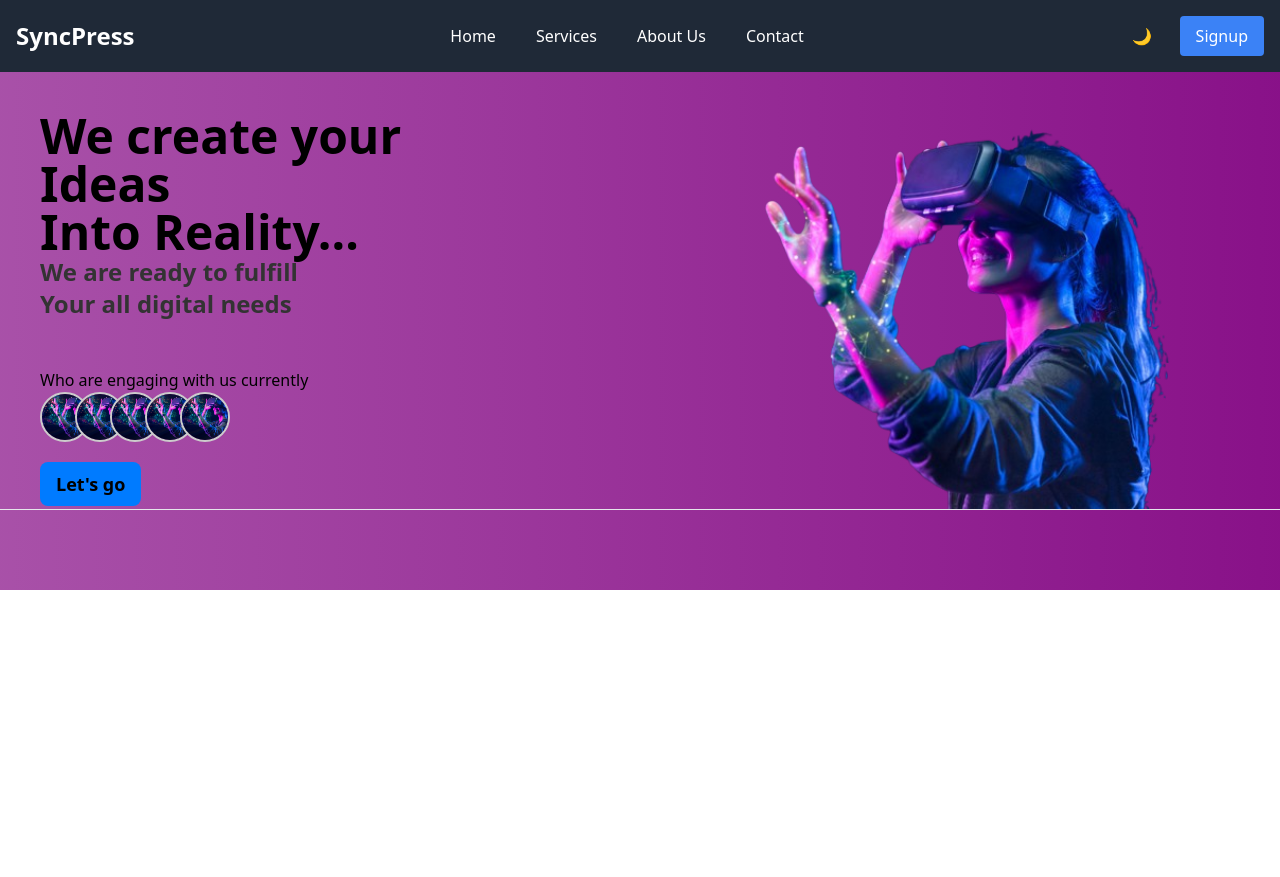
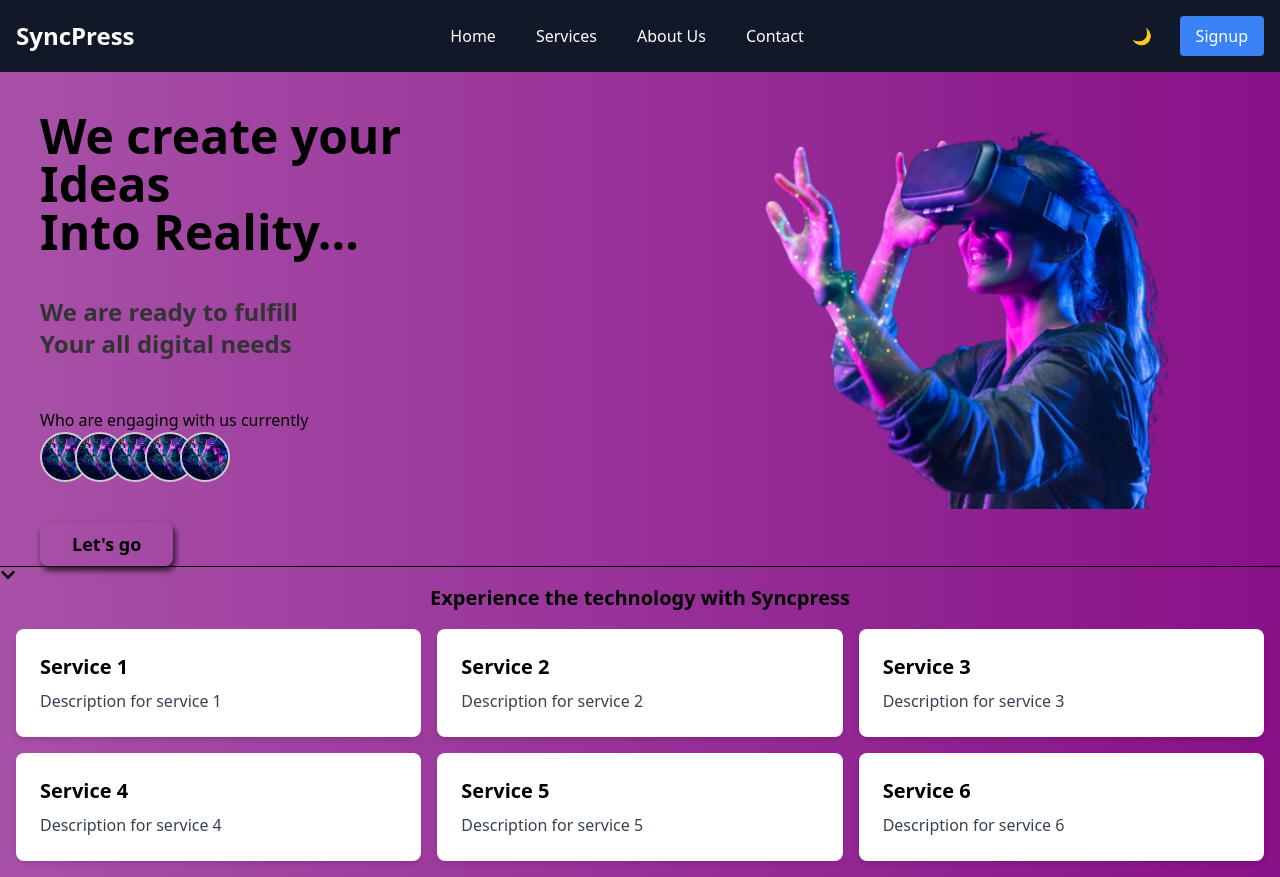
Before and after one commit to GAP-Pathum/SyncPress, a React (Vite) app: page / in a window 1280 px wide. Before the commit the page ends 800 px from the top, so only its background shows below. Built offline with nearby package versions, Linux system fonts and the light colour scheme.

Commit message:
Add ServiceCards component, enhance Home and Login pages, and update theme colors

```diff
--- a/package.json
+++ b/package.json
@@ -13,10 +13,15 @@
     "@emotion/react": "^11.13.3",
     "@emotion/styled": "^11.13.0",
     "@mui/material": "^6.1.6",
+    "@syncfusion/ej2-react-layouts": "^27.2.2",
     "firebase": "^11.0.1",
     "react": "^18.3.1",
+    "react-chrono": "^2.6.1",
     "react-dom": "^18.3.1",
+    "react-icons": "^5.3.0",
     "react-router-dom": "^6.28.0",
+    "react-scroll": "^1.9.0",
+    "react-timeline": "^0.0.9",
     "sweetalert2": "^11.14.5"
   },
   "devDependencies": {
--- a/src/components/navbar/navbar.jsx
+++ b/src/components/navbar/navbar.jsx
@@ -2,7 +2,7 @@ import React from 'react';
 
 const Navbar = ({ isDarkMode, setIsDarkMode }) => {
     return (
-        <nav className="bg-gray-800 p-4 flex justify-between items-center">
+        <nav className="bg-gray-900 p-4 flex justify-between items-center">
             <div className="text-white text-2xl font-bold">SyncPress</div>
             <ul className="flex space-x-10">
                 <li className="nav-item">
--- /dev/null
+++ b/src/components/servicecards.jsx
@@ -0,0 +1,25 @@
+import React from 'react';
+
+const services = [
+    { title: 'Service 1', description: 'Description for service 1' },
+    { title: 'Service 2', description: 'Description for service 2' },
+    { title: 'Service 3', description: 'Description for service 3' },
+    { title: 'Service 4', description: 'Description for service 4' },
+    { title: 'Service 5', description: 'Description for service 5' },
+    { title: 'Service 6', description: 'Description for service 6' },
+];
+
+const ServiceCards = () => {
+    return (
+        <div className="grid grid-cols-1 sm:grid-cols-2 lg:grid-cols-3 gap-4 p-4">
+            {services.map((service, index) => (
+                <div key={index} className="bg-white shadow-md rounded-lg p-6">
+                    <h3 className="text-xl font-semibold mb-2">{service.title}</h3>
+                    <p className="text-gray-700">{service.description}</p>
+                </div>
+            ))}
+        </div>
+    );
+};
+
+export default ServiceCards;
--- a/src/constants/colors.jsx
+++ b/src/constants/colors.jsx
@@ -7,6 +7,7 @@ const lightTheme = {
     accentSecondary: '#0056b3',
     border: '#E0E0E0',
     error: '#FF4D4F',
+    cardBackground: '#f0f0f0',
     gradient: {
         background: 'linear-gradient(270deg, purple, white)',
         backgroundSize: '400% 400%',
@@ -23,6 +24,7 @@ const darkTheme = {
     accentSecondary: '#66A3FF',
     border: '#333333',
     error: '#FF4D4F',
+    cardBackground: '#0f0f0f',
     gradient: {
         background: 'linear-gradient(270deg, purple, blue, black)',
         backgroundSize: '400% 400%',
--- a/src/pages/Login.jsx
+++ b/src/pages/Login.jsx
@@ -1,14 +1,20 @@
-import React, { useState } from 'react';
+import React, { useState, useEffect } from 'react';
 import Swal from 'sweetalert2';
 import { getAuth, signInWithEmailAndPassword } from "firebase/auth";
 import TextField from '@mui/material/TextField';
 import Button from '@mui/material/Button';
 import Link from '@mui/material/Link';
-import { lightTheme, darkTheme } from '../constants/colors';
+import { lightTheme, darkTheme, gradientAnimation } from '../constants/colors';
+import { Fonts } from '../constants/fonts';
 
 function Login() {
   const [isDarkMode, setIsDarkMode] = useState(false);
   const colors = isDarkMode ? darkTheme : lightTheme;
+
+  useEffect(() => {
+    const styleSheet = document.styleSheets[0];
+    styleSheet.insertRule(gradientAnimation, styleSheet.cssRules.length);
+  }, []);
 
   const [formData, setFormData] = useState({
     email: '',
@@ -50,7 +56,12 @@ function Login() {
   };
 
   return (
-    <div className="gradient-bg">
+    <div
+      style={{
+        background: colors.gradient.background,
+        animation: colors.gradient.animation,
+      }}
+    >
       <nav className="bg-gray-800 p-4 flex justify-between items-center">
         <div className="text-white text-2xl font-bold">SyncPress</div>
         <div className="flex items-center space-x-4">
@@ -60,7 +71,6 @@ function Login() {
               padding: '8px 12px',
               borderRadius: '4px',
               cursor: 'pointer',
-              backgroundColor: isDarkMode ? '#f9f9f9' : '#1f2937',
               color: isDarkMode ? '#1f2937' : '#f9f9f9',
               transition: 'background-color 0.3s, color 0.3s'
             }}
@@ -75,18 +85,18 @@ function Login() {
 
       <div
         className="flex items-center justify-center min-h-screen"
-        style={{ backgroundColor: colors.background }}
+        style={{ backgroundColor: colors.gradient }}
       >
         <div
-          className="w-full max-w-md p-8 space-y-8 rounded-lg"
+          className="w-8/9 p-6 space-y-8 rounded-lg"
           style={{
-            backgroundColor: colors.cardBackground,
-            color: colors.textPrimary,
-            boxShadow: '0px 4px 10px rgba(0, 0, 0, 0.1)',
+            backgroundColor: colors.backgroundSecondary,
+            color: colors.gradient,
+            boxShadow: '0px 4px 10px rgba(0, 0, 0, 0.8)',
           }}
         >
-          <h1 className="text-2xl font-bold text-center">Welcome back to SyncPress</h1>
-          <h2 className="text-xl font-semibold text-center">Login</h2>
+          <h1 className="text-2xl font-bold text-center" style={{ color: colors.textPrimary }}>Welcome back to SyncPress</h1>
+          <h2 className="text-xl font-semibold text-center" style={{ color: colors.textPrimary }}>Login</h2>
           <form onSubmit={handleSubmit} className="space-y-6">
             <div className="space-y-2">
               <TextField
@@ -125,7 +135,7 @@ function Login() {
               style={{
                 backgroundColor: colors.accentPrimary,
                 color: colors.textButton,
-                fontFamily: 'Arial, sans-serif',
+                fontFamily: Fonts.Topic,
               }}
             >
               Login
--- a/src/pages/home.jsx
+++ b/src/pages/home.jsx
@@ -4,6 +4,9 @@ import { lightTheme, darkTheme, gradientAnimation } from '../constants/colors';
 import { Fonts } from '../constants/fonts';
 import img1 from '../assets/images/img1.png';
 import ProfileImages from '../constants/ProfileImages';
+import { FaChevronDown } from "react-icons/fa";
+import ServiceCards from '../components/servicecards';
+import { Link } from "react-scroll"; // Import Link for scroll
 
 function Home() {
   const [isDarkMode, setIsDarkMode] = useState(false);
@@ -20,7 +23,8 @@ function Home() {
         background: colors.gradient.background,
         backgroundSize: colors.gradient.backgroundSize,
         animation: colors.gradient.animation,
-        width: '100%'
+        width: '100%',
+        transition: 'background-color 0.3s, color 0.3s'
       }}
     >
       <Navbar
@@ -31,20 +35,37 @@ function Home() {
       <div className="flex justify-between items-start p-10 pb-0">
         <div>
           <h1 className="text-5xl font-bold" style={{ color: colors.textPrimary, fontFamily: Fonts.Title }}>
-            We create your Ideas<br/>Into Reality...
-            <p className="text-2xl" style={{ color: colors.textSecondary, fontFamily: Fonts.SemiBold }}>
-              We are ready to fulfill <br/>Your all digital needs
+            We create your Ideas<br />Into Reality...
+            <p className="text-2xl mt-10" style={{ color: colors.textSecondary, fontFamily: Fonts.SemiBold }}>
+              We are ready to fulfill <br />Your all digital needs
             </p>
           </h1>
           <div>
             <h2 className="pt-12" style={{ color: colors.textPrimary, fontFamily: Fonts.Lights }}>
               Who are engaging with us currently
             </h2>
-            <ProfileImages/>
+            <ProfileImages />
             <button
               onClick={() => window.location.href = '/services'}
-              className="mt-5 bg-accentPrimary text-primary rounded-lg py-2 px-4 font-semibold text-lg border-none cursor-pointer"
-              style={{ backgroundColor: colors.accentPrimary, color: colors.textPrimary, fontFamily: Fonts.SemiBold }}
+              className="mt-10 text-primary rounded-lg py-2 px-8 font-semibold text-lg border-text-primary cursor-pointer"
+              style={{
+                backgroundColor: 'transparent',
+                borderColor: colors.textPrimary,
+                color: colors.textPrimary,
+                fontFamily: Fonts.SemiBold,
+                boxShadow: '2px 4px 6px rgba(0, 0, 0, 0.8)',
+                transition: 'transform 0.3s, background-color 0.3s'
+              }}
+              onMouseEnter={(e) => {
+                e.target.style.transform = 'scale(1.1)';
+                e.target.style.backgroundColor = colors.gradient.background;
+                e.target.style.color = colors.textSecondary;
+              }}
+              onMouseLeave={(e) => {
+                e.target.style.transform = 'scale(1)';
+                e.target.style.backgroundColor = 'transparent';
+                e.target.style.color = colors.textPrimary;
+              }}
             >
               Let's go
             </button>
@@ -52,9 +73,23 @@ function Home() {
         </div>
         <img src={img1} alt="Description of image" className="w-3/5 h-auto" />
       </div>
-      <hr/>
-      <div className="flex justify-between items-start p-10">
+
+      <div>
+      <hr style={{ borderColor: colors.textPrimary }} />
+
+        {/* Add Scroll Icon here */}
+        <div className="scroll-icon-container">
+          <Link to="target-section" smooth={true} duration={500}>
+            <FaChevronDown className="scroll-icon" />
+          </Link>
+        </div>
       </div>
+      <h1 style={{ textAlign: 'center', fontWeight: '600', fontSize: '1.25rem', fontFamily: Fonts.SemiBold, color: colors.textPrimary }}>
+        Experience the technology with Syncpress
+      </h1>
+
+      {/* Service Cards Component */}
+      <ServiceCards colors={colors} />
     </div>
   );
 }
```
Also changed, not shown: 1 other file (tests, documents, lock files or other folders).
